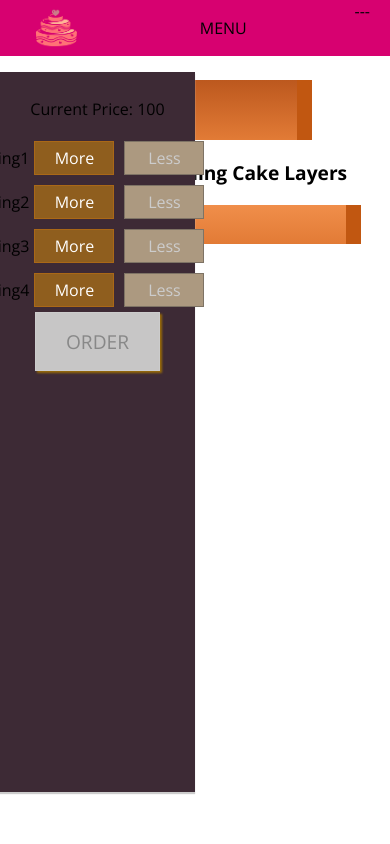
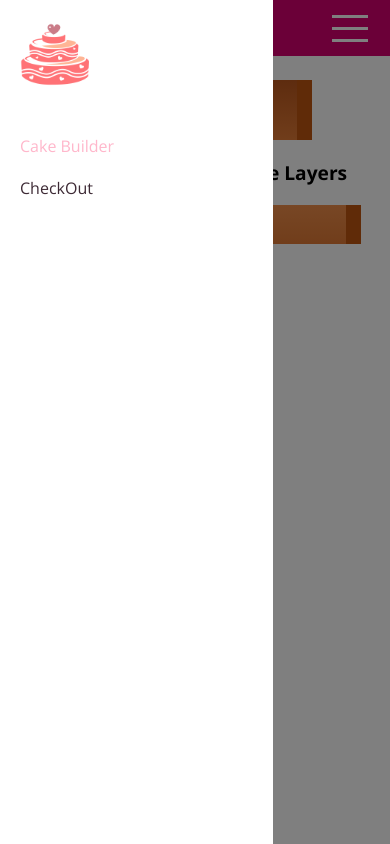
Before and after one commit to devartstar/Cake-Store, a React (Create React App) app: page / in a window 390 px wide. Built offline with nearby package versions, Linux system fonts and the light colour scheme.

Commit message:
made the SideDrawer and also created Hamburger Icon and linked them

```diff
--- a/src/components/Layout/Layout.js
+++ b/src/components/Layout/Layout.js
@@ -1,15 +1,33 @@
-import React from 'react';
+import React, {Component} from 'react';
 import Aux from '../../hoc/Aux';
 import Toolbar from '../Navigation/Toolbar/Toolbar';
+import SideDrawer from '../Navigation/SideDrawer/SideDrawer';
 import classes from './Layout.module.css';
 
-const layout = (props) => (
-    <Aux>
-        <Toolbar />
-        <main className={classes.Content}>
-            {props.children}
-        </main>
-    </Aux>
-);
+class layout extends Component{
+    state = {
+        showSideDrawer : true
+    }
+    sideDrawerClosedHandler = () => {
+        this.setState({showSideDrawer : false})
+    }
+    sideDrawerToggleHandler = () => {
+        this.setState((prevState) => {
+            return {showSideDrawer : !this.state.showSideDrawer}
+        });
+    }
+
+    render(){
+        return(
+            <Aux>
+                <Toolbar drawerToggleClicked={this.sideDrawerToggleHandler}/>
+                <SideDrawer closed = {this.sideDrawerClosedHandler} open={this.state.showSideDrawer} />
+                <main className={classes.Content}>
+                    {this.props.children}
+                </main>
+            </Aux>
+        );
+    }
+}
 
 export default layout;
--- /dev/null
+++ b/src/components/Navigation/NavigationItems/NavigationItem/NavigationItem.js
@@ -0,0 +1,14 @@
+import React from 'react';
+import classes from './NavigationItem.module.css';
+
+const navigationItem = (props) => {
+    return (
+        <li className={classes.NavigationItem}>
+            <a href={props.link}
+                className={props.active ? classes.active : null}>
+                {props.children}</a>
+        </li>
+    )
+}
+
+export default navigationItem;
--- /dev/null
+++ b/src/components/Navigation/NavigationItems/NavigationItem/NavigationItem.module.css
@@ -0,0 +1,48 @@
+.NavigationItem{
+    margin: 10px 0;
+    box-sizing: border-box;
+    display: block;
+    width: 100%;
+}
+
+.NavigationItem a{
+    color: #3D2A35;
+    text-decoration: none;
+    width: 100%;
+    box-sizing: border-box;
+    display: block;
+}
+
+
+.NavigationItem a:hover,
+.NavigationItem a:active,
+.NavigationItem a.active{
+    color: #FFB7CB;
+}
+
+
+@media (min-width: 500px){
+    .NavigationItem{
+        margin:0;
+        display: flex;
+        height: 100%;
+        width: auto;
+        align-items: center;
+    }
+
+    .NavigationItem a{
+        color: white;
+        height: 100%;
+        padding: 16px 10px;
+        border-bottom: 4px solid transparent;
+    }
+
+
+    .NavigationItem a:hover,
+    .NavigationItem a:active,
+    .NavigationItem a.active{
+        background-color: #3D2A35;
+        border-bottom: 4px solid #FFB7CB;
+        color: white;
+    }
+}
--- /dev/null
+++ b/src/components/Navigation/NavigationItems/NavigationItems.js
@@ -0,0 +1,18 @@
+import React from 'react';
+import NavigationItem from './NavigationItem/NavigationItem'
+import classes from './NavigationItems.module.css';
+
+const navigationItems = () => {
+    return (
+        <ul className={classes.NavigationItems}>
+            <NavigationItem link = "/" active>
+                Cake Builder
+            </NavigationItem>
+            <NavigationItem link="/">
+                CheckOut
+            </NavigationItem>
+        </ul>
+    )
+}
+
+export default navigationItems;
--- /dev/null
+++ b/src/components/Navigation/NavigationItems/NavigationItems.module.css
@@ -0,0 +1,15 @@
+.NavigationItems{
+    margin: 0 20px;
+    padding: 0;
+    list-style: none;
+    display: flex;
+    flex-flow: column;
+    align-items: center;
+    height: 100%;
+}
+
+@media (min-width: 500px){
+    .NavigationItems{
+        flex-flow: row;
+    }
+}
--- /dev/null
+++ b/src/components/Navigation/SideDrawer/DrawerToggle/DrawerToggle.js
@@ -0,0 +1,14 @@
+import React from 'react';
+import classes from './DrawerToggle.module.css';
+
+const drawerToggle = (props) => {
+    return (
+        <div className={classes.DrawerToggle} onClick={props.clicked}>
+            <div></div>
+            <div></div>
+            <div></div>
+        </div>
+    )
+}
+
+export default drawerToggle;
--- /dev/null
+++ b/src/components/Navigation/SideDrawer/DrawerToggle/DrawerToggle.module.css
@@ -0,0 +1,23 @@
+.DrawerToggle {
+    width: 40px;
+    height: 100%;
+    display: flex;
+    flex-flow: column;
+    justify-content: space-around;
+    align-items: center;
+    padding: 10px 0;
+    box-sizing: border-box;
+    cursor: pointer;
+}
+
+.DrawerToggle div {
+    width: 90%;
+    height: 3px;
+    background-color: white;
+}
+
+@media (min-width: 500px) {
+    .DrawerToggle {
+        display: none;
+    }
+}
--- /dev/null
+++ b/src/components/Navigation/SideDrawer/SideDrawer.js
@@ -0,0 +1,29 @@
+import React from 'react';
+import Logo from '../../Logo/Logo';
+import NavigationItems from '../NavigationItems/NavigationItems';
+import Backdrop from '../../UI/Backdrop/Backdrop';
+import classes from './SideDrawer.module.css';
+import Aux from '../../../hoc/Aux';
+
+const sideDrawer = (props) => {
+    let attachedClasses = [classes.SideDrawer, classes.Close];
+    if(props.open){
+        attachedClasses = [classes.SideDrawer, classes.Open];
+    }
+    return (
+        <Aux>
+            <Backdrop show={props.open} clicked={props.closed}/>
+            <div className={attachedClasses.join(' ')}>
+                <div className={classes.Logo}>
+                    <Logo />
+                </div>
+                <nav>
+                    <NavigationItems />
+                </nav>
+            </div>
+        </Aux>
+
+    )
+}
+
+export default sideDrawer;
--- /dev/null
+++ b/src/components/Navigation/SideDrawer/SideDrawer.module.css
@@ -0,0 +1,31 @@
+.SideDrawer{
+    position : fixed;
+    width : 280px;
+    max-width: 70%;
+    height: 100%;
+    left: 0;
+    top: 0;
+    z-index: 200;
+    background-color: white;
+    padding: border-box;
+    transition: transform 0.3s ease-out;
+}
+
+.Logo{
+    height: 11%;
+    margin-bottom: 32px;
+}
+
+@media(min-width: 500px){
+    .SideDrawer{
+        display : none;
+    }
+}
+
+.Open{
+    transform: translateX(0);
+}
+
+.Close{
+    transform: translateX(-100%);
+}
--- a/src/components/Navigation/Toolbar/Toolbar.js
+++ b/src/components/Navigation/Toolbar/Toolbar.js
@@ -1,14 +1,18 @@
 import React from 'react';
+import NavigationItems from '../NavigationItems/NavigationItems';
 import Logo from '../../Logo/Logo';
+import DrawerToggle from '../SideDrawer/DrawerToggle/DrawerToggle';
 import classes from './Toolbar.module.css';
 
-const toolbar = () => {
+const toolbar = (props) => {
     return (
         <header className={classes.Toolbar}>
-            <Logo />
-            <div> MENU </div>
-            <nav>
-                ---
+            <div className={classes.Logo}>
+                <Logo />
+            </div>
+            <DrawerToggle clicked={props.drawerToggleClicked}/>
+            <nav className={classes.DesktopOnly}>
+                <NavigationItems />
             </nav>
         </header>
     )
--- a/src/components/Navigation/Toolbar/Toolbar.module.css
+++ b/src/components/Navigation/Toolbar/Toolbar.module.css
@@ -16,3 +16,13 @@
 .Toolbar nav{
     height : 100%;
 }
+
+.Logo{
+    height : 90%;
+}
+
+@media (max-width : 499px){
+    .DesktopOnly{
+        display: none;
+    }
+}
```
Also changed, not shown: src/assets/images/burger-logo.png (deleted).
